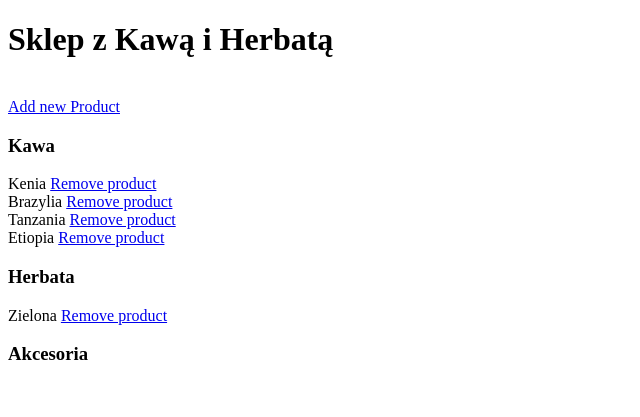
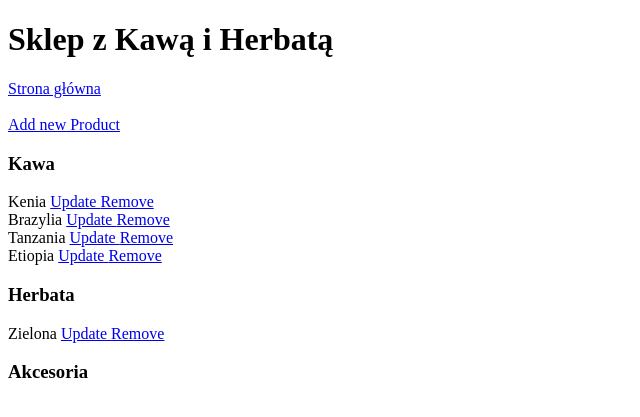
Before and after one commit to koki3000/ecommerce, a Django app: page / in a window 1280 px wide. Shown: the top 417 px of the page, without its empty margins (0-640 px from the left). Run offline with Django 4.2, Linux system fonts and the light colour scheme; data comes from the database, SQL or seed files in the repository; both versions use the stored data as it was after the commit.

Commit message:
Added update Product

```diff
--- a/ecommerce/templates/base.html
+++ b/ecommerce/templates/base.html
@@ -6,6 +6,9 @@
   </head>
   <body>
     <h1>Sklep z Kawą i Herbatą</h1>
+    <div>
+      <a href="/">Strona główna</a>
+    </div>
     <br>
     {% block content %}{% endblock %}
   </body>
--- a/mysite/templates/mysite/product_list.html
+++ b/mysite/templates/mysite/product_list.html
@@ -9,7 +9,8 @@
         {% if product.category == category %}
             <div>
                 {{product}}
-                <a href="/product/{{product.id}}/delete/">Remove product</a>
+                <a href="/product/{{product.id}}/update/">Update </a>
+                <a href="/product/{{product.id}}/delete/">Remove </a>
             </div>
         {% endif %}
     {% endfor %}
--- a/mysite/urls.py
+++ b/mysite/urls.py
@@ -6,4 +6,5 @@ urlpatterns = [
     path('', views.HomePageView.as_view(), name="home"),
     path('product/create/', views.CreateProductView.as_view(), name="create-product"),
     path('product/<int:pk>/delete/', views.DeleteProductView.as_view(), name="delete-product"),
+    path('product/<int:pk>/update/', views.UpdateProductView.as_view(), name="update-product"),
 ]
--- a/mysite/views.py
+++ b/mysite/views.py
@@ -1,5 +1,5 @@
 from django.views.generic.list import ListView
-from django.views.generic.edit import CreateView, DeleteView
+from django.views.generic.edit import CreateView, DeleteView, UpdateView
 from django.urls import path, reverse_lazy, reverse
 from . models import Product, Category
 from . forms import ProductForm
@@ -30,3 +30,11 @@ class DeleteProductView(DeleteView):
     model = Product
     success_url = reverse_lazy("home")
     template_name = 'mysite/delete_product_form.html'
+
+
+class UpdateProductView(UpdateView):
+
+    model = Product
+    form_class = ProductForm
+    success_url = reverse_lazy("home")
+    template_name = 'mysite/update_product_form.html'
```
Also changed, not shown: mysite/templates/mysite/update_product_form.html (added, +9 -0 lines), db.sqlite3.
